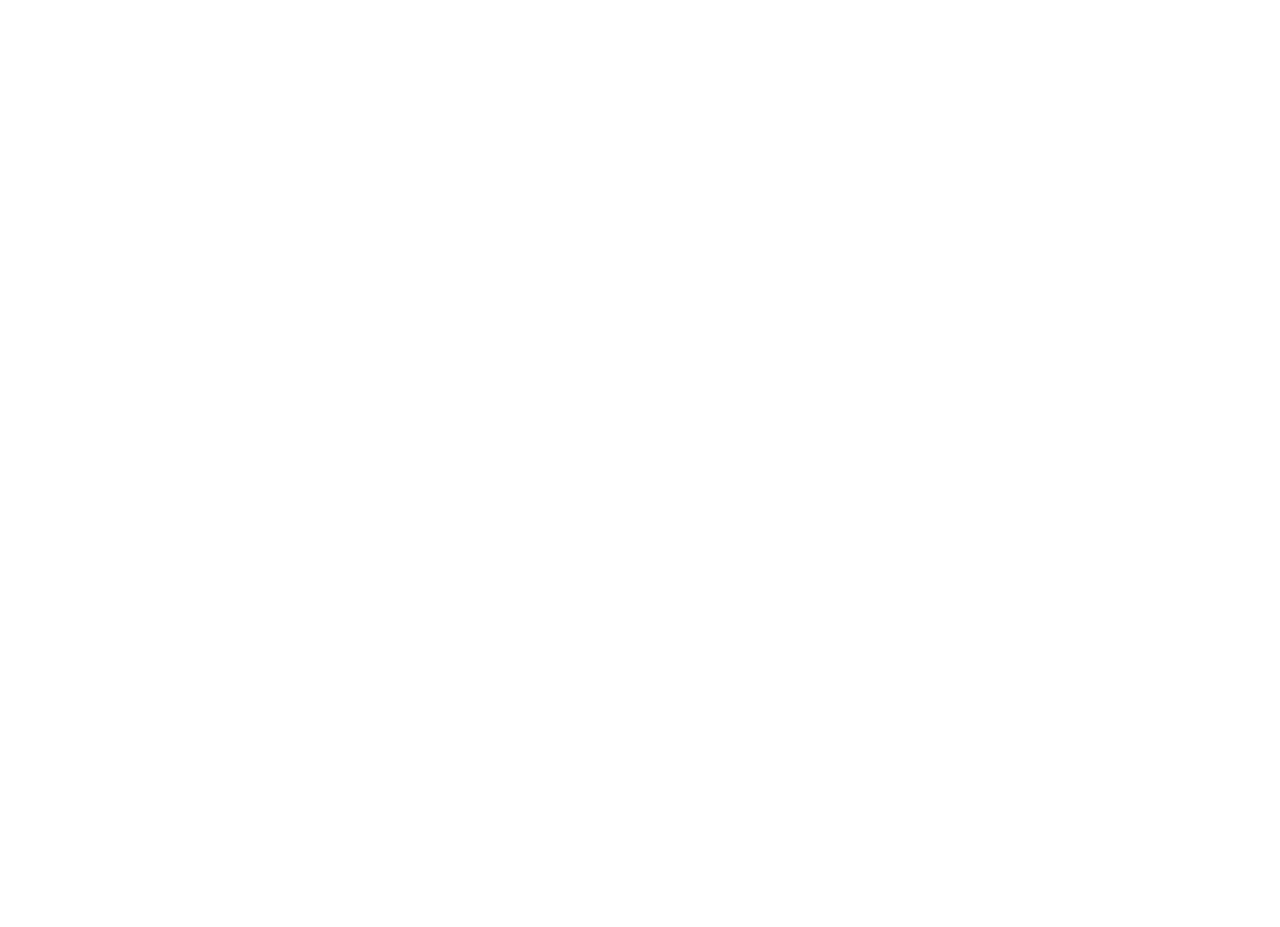
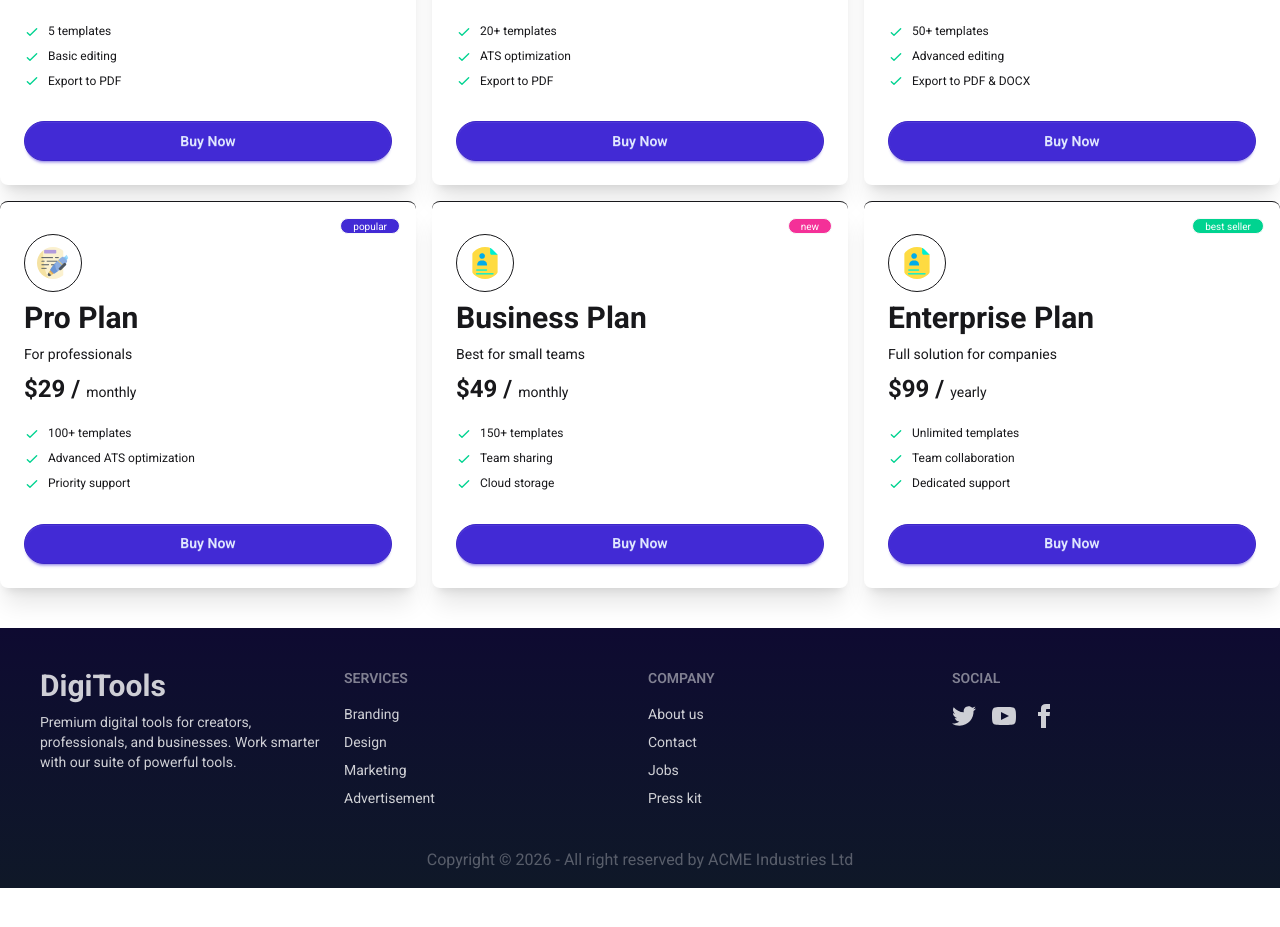
Before and after one commit to NahidHasan2kk2/assignment-project-6-2026, a React (Vite) app: page / in a window 1280 px wide. Shown: the part 1526-2453 px from the top of the page. Before the commit the page ends 1309 px from the top, so only its background shows below. Built offline with nearby package versions, Linux system fonts and the light colour scheme.

Commit message:
added card and beautiful footer

```diff
--- a/public/data.json
+++ b/public/data.json
@@ -12,7 +12,8 @@
    "Basic editing",
    "Export to PDF"
   ],
-  "icon": "starter-icon"
+  "icon": "starter-icon",
+  "img": "../src/assets/products/operation.png"
  },
  {
   "id": 2,
@@ -27,14 +28,15 @@
    "ATS optimization",
    "Export to PDF"
   ],
-  "icon": "basic-icon"
+  "icon": "basic-icon",
+  "img": "../src/assets/products/social-media.png"
  },
  {
   "id": 3,
   "name": "Standard Plan",
   "description": "Balanced features for regular users",
   "price": 19,
-  "period": "monthly",
+  "period": "One-time",
   "tag": "best seller",
   "tagType": "best-seller",
   "features": [
@@ -42,7 +44,8 @@
    "Advanced editing",
    "Export to PDF & DOCX"
   ],
-  "icon": "standard-icon"
+  "icon": "standard-icon",
+  "img": "../src/assets/products/design-tool.png"
  },
  {
   "id": 4,
@@ -57,7 +60,8 @@
    "Advanced ATS optimization",
    "Priority support"
   ],
-  "icon": "pro-icon"
+  "icon": "pro-icon",
+  "img": "../src/assets/products/writing_2327400 1.png"
  },
  {
   "id": 5,
@@ -72,7 +76,8 @@
    "Team sharing",
    "Cloud storage"
   ],
-  "icon": "business-icon"
+  "icon": "business-icon",
+  "img": "../src/assets/products/portfolio.png"
  },
  {
   "id": 6,
@@ -87,36 +92,7 @@
    "Team collaboration",
    "Dedicated support"
   ],
-  "icon": "enterprise-icon"
- },
- {
-  "id": 7,
-  "name": "Lifetime Plan",
-  "description": "Pay once, use forever",
-  "price": 199,
-  "period": "one-time",
-  "tag": "popular",
-  "tagType": "highlight",
-  "features": [
-   "All premium templates",
-   "Lifetime updates",
-   "All export formats"
-  ],
-  "icon": "lifetime-icon"
- },
- {
-  "id": 8,
-  "name": "Ultimate Plan",
-  "description": "All-in-one premium package",
-  "price": 299,
-  "period": "yearly",
-  "tag": "new",
-  "tagType": "highlight",
-  "features": [
-   "Everything included",
-   "Premium support",
-   "Early feature access"
-  ],
-  "icon": "ultimate-icon"
+  "icon": "enterprise-icon",
+  "img": "../src/assets/products/portfolio.png"
  }
 ]
--- a/src/App.jsx
+++ b/src/App.jsx
@@ -5,6 +5,7 @@
 import MainSection from './components/MainSection/MainSection'
 import Navbar from './components/Navbar/Navbar'
 import Stats from './components/Stats/Stats'
+import Footer from './components/Footer/Footer'
 
 function App() {
   const [loadDatas, setLoadDatas] = useState([]);
@@ -25,6 +26,7 @@
       <MainSection
         loadDatas={loadDatas}
       ></MainSection>
+      <Footer></Footer>
 
     </>
   )
--- a/src/components/AvailableCards/AvailableCards.jsx
+++ b/src/components/AvailableCards/AvailableCards.jsx
@@ -1,12 +1,16 @@
-import React, { use } from 'react';
+import Cards from "../Cards/Cards";
+
 
 const AvailableCards = ({ loadDatas }) => {
 
 
- console.log(loadDatas);
+
  return (
-  <div>
-   <h1>cards length :{loadDatas.length} </h1>
+  <div className="grid grid-cols-3 gap-4  my-10">
+   {
+    loadDatas.map(card => <Cards key={card.id} card={card}></Cards>)
+   }
+
   </div>
  );
 };
--- /dev/null
+++ b/src/components/Cards/Cards.jsx
@@ -0,0 +1,49 @@
+import React from 'react';
+
+const Cards = ({ card }) => {
+ console.log(card);
+ return (
+  <div>
+   <div className="card relative bg-base-100 shadow-xl/10 border-t-1">
+    <div className="card-body">
+     <div className=''>
+      <span className={`badge absolute top-4 text-white px-3 right-4 badge-xs
+       ${card.tag === 'new' ? "bg-secondary" : ""}
+       ${card.tag === 'popular' ? "bg-primary" : ""}
+       ${card.tag === 'best seller' ? "bg-success" : ""}
+
+       `}>{card.tag}</span>
+     </div>
+     <div>
+      <img className='border p-3 rounded-4xl' src={card.img} alt="" />
+     </div>
+     <div className='space-y-2'>
+      <h2 className="text-3xl font-bold">{card.name}</h2>
+      <p>{card.description
+      }</p>
+
+      <h1 ><span className="text-2xl font-bold"> ${card.price} / </span> {card.period}</h1>
+
+
+     </div>
+
+     <ul className="mt-3 flex flex-col gap-2 text-xs">
+      {
+       card.features.map(featuresData =>
+        <li>
+         <svg xmlns="http://www.w3.org/2000/svg" className="size-4 me-2 inline-block text-success" fill="none" viewBox="0 0 24 24" stroke="currentColor"><path strokeLinecap="round" strokeLinejoin="round" strokeWidth="2" d="M5 13l4 4L19 7" /></svg>
+         <span>{featuresData}</span>
+        </li>)
+      }
+
+     </ul>
+     <div className="mt-6">
+      <button className="btn btn-primary rounded-4xl btn-block">Buy Now</button>
+     </div>
+    </div>
+   </div>
+  </div>
+ );
+};
+
+export default Cards;
--- /dev/null
+++ b/src/components/Footer/Footer.jsx
@@ -0,0 +1,74 @@
+import React from 'react';
+
+const Footer = () => {
+ return (
+  <div className='container mx-auto mb-10 bg-gradient-to-t from-[#0f1828] to-[#0e0a31]'>
+   <footer className="footer grid md:grid-cols-4 sm:footer-horizontal   text-white opacity-80 p-10">
+    <nav>
+     <h1 className='font-bold text-3xl'>DigiTools</h1>
+     <p>Premium digital tools for creators, professionals, and businesses. Work smarter with our suite of powerful tools.</p>
+    </nav>
+    <nav>
+     <h6 className="footer-title">Services</h6>
+     <a className="link link-hover">Branding</a>
+     <a className="link link-hover">Design</a>
+     <a className="link link-hover">Marketing</a>
+     <a className="link link-hover">Advertisement</a>
+    </nav>
+    <nav>
+     <h6 className="footer-title">Company</h6>
+     <a className="link link-hover">About us</a>
+     <a className="link link-hover">Contact</a>
+     <a className="link link-hover">Jobs</a>
+     <a className="link link-hover">Press kit</a>
+    </nav>
+    <nav>
+     <h6 className="footer-title">Social</h6>
+     <div className="grid grid-flow-col gap-4">
+      <a>
+       <svg
+        xmlns="http://www.w3.org/2000/svg"
+        width="24"
+        height="24"
+        viewBox="0 0 24 24"
+        className="fill-current">
+        <path
+         d="M24 4.557c-.883.392-1.832.656-2.828.775 1.017-.609 1.798-1.574 2.165-2.724-.951.564-2.005.974-3.127 1.195-.897-.957-2.178-1.555-3.594-1.555-3.179 0-5.515 2.966-4.797 6.045-4.091-.205-7.719-2.165-10.148-5.144-1.29 2.213-.669 5.108 1.523 6.574-.806-.026-1.566-.247-2.229-.616-.054 2.281 1.581 4.415 3.949 4.89-.693.188-1.452.232-2.224.084.626 1.956 2.444 3.379 4.6 3.419-2.07 1.623-4.678 2.348-7.29 2.04 2.179 1.397 4.768 2.212 7.548 2.212 9.142 0 14.307-7.721 13.995-14.646.962-.695 1.797-1.562 2.457-2.549z"></path>
+       </svg>
+      </a>
+      <a>
+       <svg
+        xmlns="http://www.w3.org/2000/svg"
+        width="24"
+        height="24"
+        viewBox="0 0 24 24"
+        className="fill-current">
+        <path
+         d="M19.615 3.184c-3.604-.246-11.631-.245-15.23 0-3.897.266-4.356 2.62-4.385 8.816.029 6.185.484 8.549 4.385 8.816 3.6.245 11.626.246 15.23 0 3.897-.266 4.356-2.62 4.385-8.816-.029-6.185-.484-8.549-4.385-8.816zm-10.615 12.816v-8l8 3.993-8 4.007z"></path>
+       </svg>
+      </a>
+      <a>
+       <svg
+        xmlns="http://www.w3.org/2000/svg"
+        width="24"
+        height="24"
+        viewBox="0 0 24 24"
+        className="fill-current">
+        <path
+         d="M9 8h-3v4h3v12h5v-12h3.642l.358-4h-4v-1.667c0-.955.192-1.333 1.115-1.333h2.885v-5h-3.808c-3.596 0-5.192 1.583-5.192 4.615v3.385z"></path>
+       </svg>
+      </a>
+     </div>
+    </nav>
+
+   </footer>
+
+
+   <aside className='text-white text-center pb-4 opacity-30'>
+    <p>Copyright © {new Date().getFullYear()} - All right reserved by ACME Industries Ltd</p>
+   </aside>
+  </div >
+ );
+};
+
+export default Footer;
--- a/src/components/MainSection/MainSection.jsx
+++ b/src/components/MainSection/MainSection.jsx
@@ -1,8 +1,12 @@
 
+import { useState } from 'react';
 import AvailableCards from '../AvailableCards/AvailableCards';
+import SelectedCards from '../SelectedCards/SelectedCards';
 
 const MainSection = ({ loadDatas }) => {
 
+ const [productsButton, setProductsButton] = useState('Products');
+ console.log(productsButton);
 
  return (
   <div className='mt-6 container mx-auto'>
@@ -14,17 +18,21 @@
       <p className="py-2">
        Choose from our curated collection of premium digital products designed to boost your productivity and creativity.
       </p>
-      <div>
-       <button className="btn btn-primary rounded-4xl">Products</button>
-       <button className="btn">Cart 2</button>
+      <div className='space-x-2'>
+       <button onClick={() => setProductsButton('Products')} className={`  ${productsButton === "Products" ? "btn btn-primary " : "btn"} `}>Products</button>
+       <button onClick={() => setProductsButton('Cart')} className={`  ${productsButton === "Cart" ? "btn btn-primary " : "btn"} `}>Cart 2</button>
       </div>
      </div>
     </div>
    </div>
    <div>
-    <AvailableCards
-     loadDatas={loadDatas}
-    ></AvailableCards>
+    {
+     productsButton === 'Products' ?
+      <AvailableCards
+       loadDatas={loadDatas}
+      ></AvailableCards> :
+      <SelectedCards></SelectedCards>
+    }
    </div>
   </div>
 
--- /dev/null
+++ b/src/components/SelectedCards/SelectedCards.jsx
@@ -0,0 +1,11 @@
+import React from 'react';
+
+const SelectedCards = () => {
+ return (
+  <div>
+   <h1> selected area</h1>
+  </div>
+ );
+};
+
+export default SelectedCards;
```
